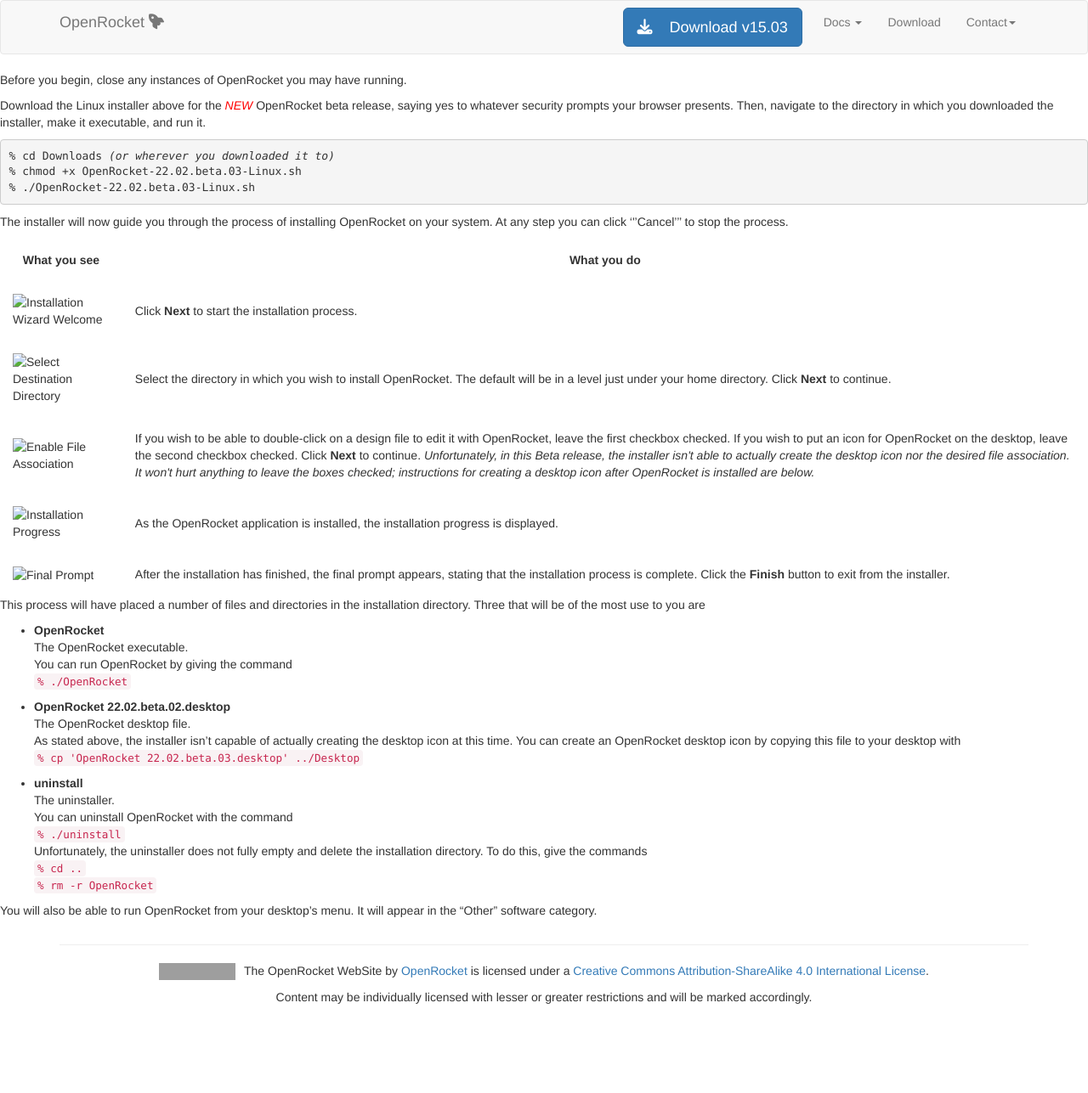
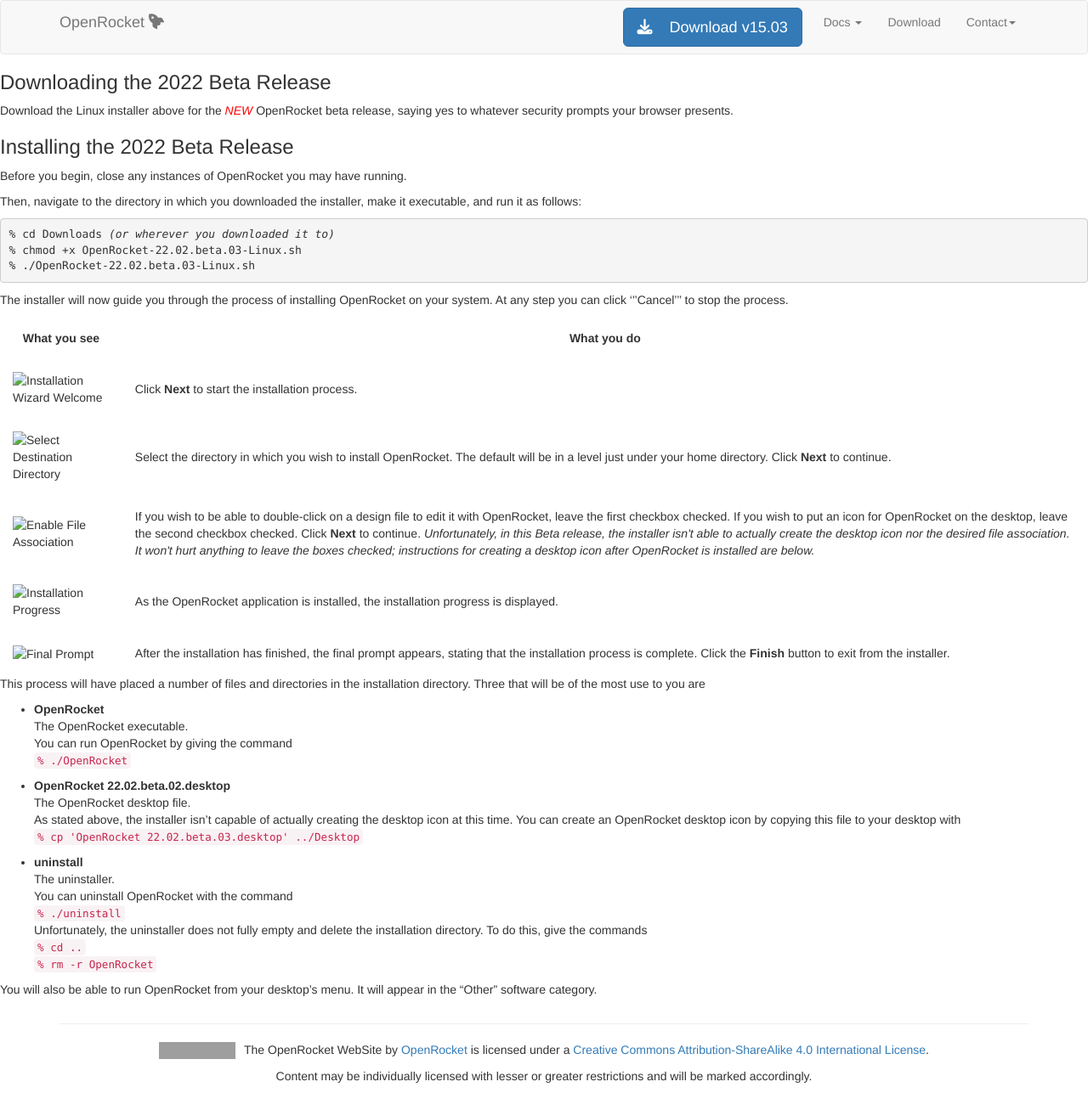
Before and after one commit to openrocket/openrocket.github.io, a Jekyll site: the page built from downloads/instructions/Linux_22.02.beta.03.md, in a window 1280 px wide. Shown: the whole page at 85% size. Built offline with Jekyll 4.4.1, drawn with Linux system fonts in a browser that asks for light colours; nearby versions of some CDN libraries; our own code applies the rules of GitHub Pages for plain Markdown files; library files that are not in the unit come from our copies; before the commit the page ends 1194 px from its top, so only the background shows below that; grey boxes are pictures that could not be loaded.

Commit message:
Separate Downloading/Installing to be clearer and consistent with other instructions.

```diff
--- a/downloads/instructions/Linux_22.02.beta.03.md
+++ b/downloads/instructions/Linux_22.02.beta.03.md
@@ -10,14 +10,18 @@
 	  padding: 5px;
 	}
 </style>
+
+### Downloading the 2022 Beta Release
+Download the Linux installer above for the <font
+color="red"><i>NEW</i></font> OpenRocket beta release, saying yes to
+whatever security prompts your browser presents.
+
+### Installing the 2022 Beta Release
 Before you begin, close any instances of OpenRocket you may have
 running.
 
-Download the Linux installer above for the <font
-color="red"><i>NEW</i></font> OpenRocket beta release, saying yes to
-whatever security prompts your browser presents. Then, navigate to the
-directory in which you downloaded the installer, make it executable,
-and run it.
+Then, navigate to the directory in which you downloaded the installer,
+make it executable, and run it as follows:
 <html>
 <pre>
 <code>% cd Downloads</code> <em>(or wherever you downloaded it to)</em>
```
